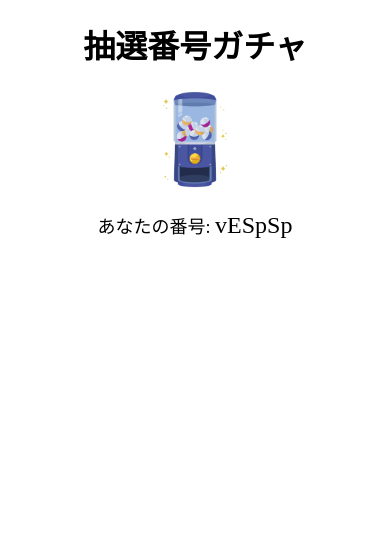
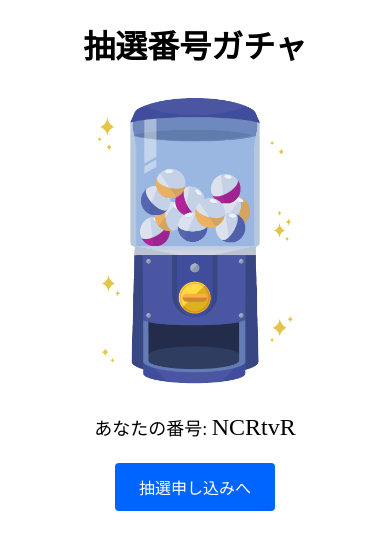
Before and after one commit to hayato-kobe-pro/lottery, a plain HTML site: page index.html in a window 390 px wide. Drawn offline with Linux system fonts and the light colour scheme.

Commit message:
ボタン

```diff
--- a/index.html
+++ b/index.html
@@ -1,6 +1,7 @@
 <!DOCTYPE html>
 <html lang="ja">
 <head>
+  <meta name="viewport" content="width=device-width, initial-scale=1.0">
   <meta charset="UTF-8">
   <title>抽選</title>
   <style>
@@ -13,9 +14,28 @@
     .lottery-img {
       margin: 0 auto;
     }
+    @media screen and (max-width: 600px) {
+  /* ここにスマートフォンのみに適用されるスタイルを書く */
+    .lottery-img {
+        width: 60%;
+      }
+    }
     .lottery-number {
       font-size: 18px;
     }
+    .my-button {
+  background-color: #0065ff;
+  border: none;
+  color: white;
+  padding: 12px 24px;
+  text-align: center;
+  text-decoration: none;
+  display: inline-block;
+  font-size: 16px;
+  margin: 4px 2px;
+  cursor: pointer;
+  border-radius: 4px;
+}
   </style>
   <script>
     function generateRandomAlphanumeric(length) {
@@ -37,6 +57,25 @@
       const gifDuration = 3000; // 画像の表示時間（ミリ秒単位）を指定
       setTimeout(displayRandomAlphanumeric, gifDuration);
     });
+
+    function redirectToQuestionnaire() {
+      const randomAlphanumeric = document.getElementById("randAlphanumeric").innerHTML;
+      const baseUrl = "https://ffsales-demo.eventos.tokyo/web/portal/660/event/6987/module/questionnaire/191687/1592";
+      const url = `${baseUrl}?randomAlphanumeric=${randomAlphanumeric}`;
+      window.location.href = url;
+    }
+    function enableButton(buttonId) {
+      const buttonElement = document.getElementById(buttonId);
+      buttonElement.disabled = false;
+    }
+
+    window.addEventListener("load", () => {
+      const gifDuration = 3000; // 画像の表示時間（ミリ秒単位）を指定
+      setTimeout(() => {
+        displayRandomAlphanumeric();
+        enableButton("myButton");
+      }, gifDuration);
+    });
   </script>
 </head>
 <body>
@@ -44,6 +83,7 @@
     <h1>抽選番号ガチャ</h1>
     <img src="gachia.gif" alt="GIF画像" width="20%" class="lottery-img">
     <p class="lottery-number">あなたの番号: <span id="randAlphanumeric"></span></p>
+    <button class="my-button" id="myButton" onclick="redirectToQuestionnaire()" disabled>抽選申し込みへ</button>
   </div>
 </body>
 </html>
```
Also changed, not shown: index.js (added, +20 -0 lines).
